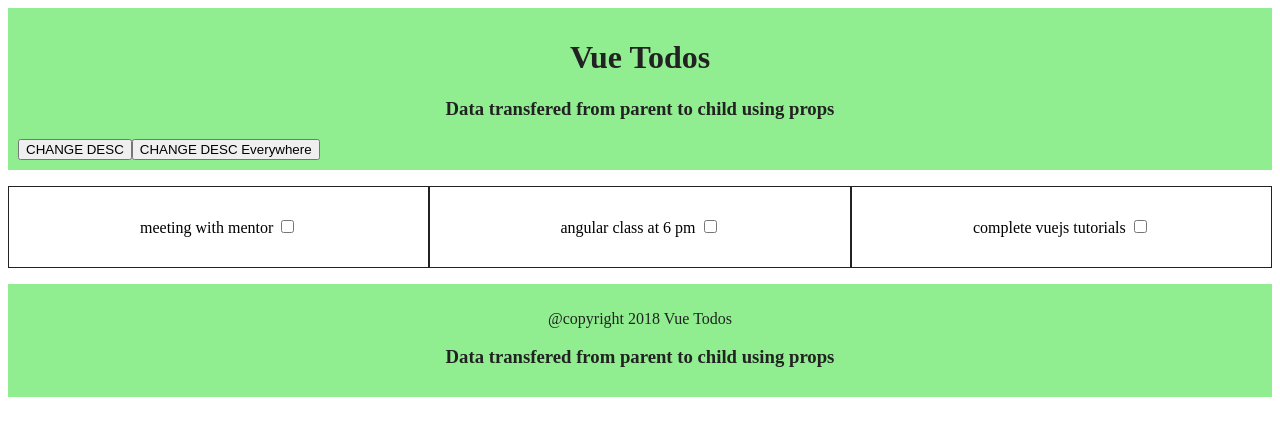
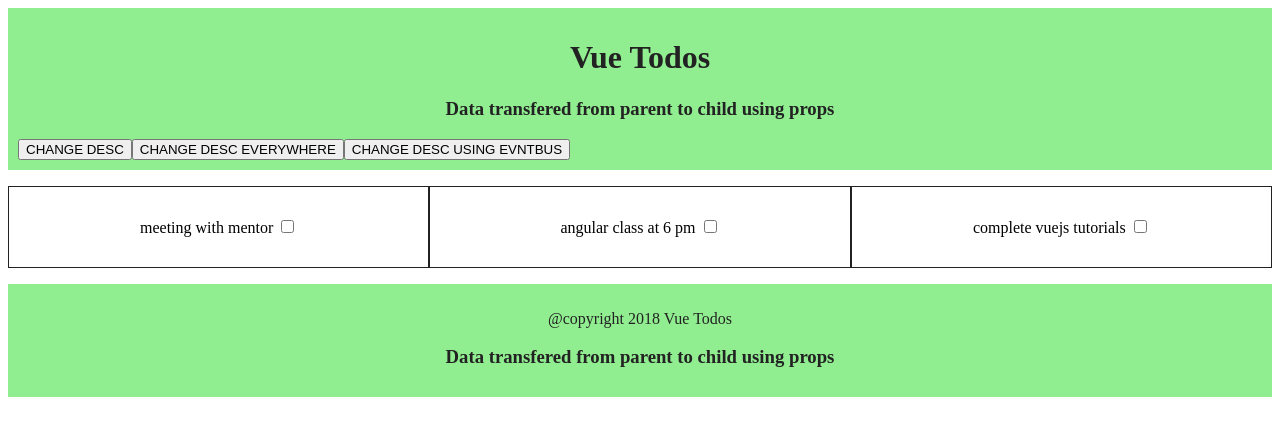
Before and after one commit to siddharthsachdeva2835/VueJs, a Vue app in the folder vue-cli-tutorial/: page / in a window 1280 px wide. Shown: the top 436 px of the page. Built offline with nearby package versions, Linux system fonts and the light colour scheme.

Commit message:
Data Bus

```diff
--- a/vue-cli-tutorial/src/components/Footer.vue
+++ b/vue-cli-tutorial/src/components/Footer.vue
@@ -6,12 +6,25 @@
 </template>
 
 <script>
+    import { bus } from '../main.js'
+
     export default {
         props:['desc'],
         data () {
             return {
                 copyright:'@copyright 2018 Vue Todos'
             }
+        },
+        created () {
+            bus.$on('changeDescription',(data) => {
+                console.log(this);
+
+                console.log(this.desc);
+
+                this.desc = data
+                console.log(this.desc);
+
+            })
         }
     }
 </script>
--- a/vue-cli-tutorial/src/components/Header.vue
+++ b/vue-cli-tutorial/src/components/Header.vue
@@ -3,11 +3,14 @@
       <h1>{{title}}</h1>
       <h3>{{desc}}</h3>
       <button @click="changeDesc">CHANGE DESC</button>
-      <button @click="changeDescEverywhere">CHANGE DESC Everywhere</button>
+      <button @click="changeDescEverywhere">CHANGE DESC EVERYWHERE</button>
+      <button @click="changeDescUsingEventBus">CHANGE DESC USING EVNTBUS</button>
   </header>
 </template>
 
 <script>
+    import { bus } from '../main.js'
+
     export default {
         props : ['desc'],
         data () {
@@ -23,7 +26,13 @@
 
             changeDescEverywhere : function() {
                 this.$emit('changeDesc','Description update in both header and footer using events')
+            },
+
+            changeDescUsingEventBus : function(){
+               this.desc = "Data updated using event bus"
+               bus.$emit('changeDescription','Data updated using event bus')
             }
+
         }
     }
 </script>
--- a/vue-cli-tutorial/src/main.js
+++ b/vue-cli-tutorial/src/main.js
@@ -5,6 +5,8 @@ import store from './store'
 
 Vue.config.productionTip = false
 
+export const bus = new Vue()
+
 new Vue({
   router,
   store,
```
